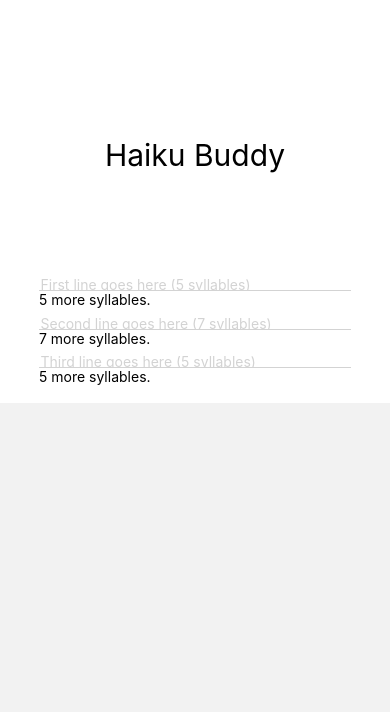
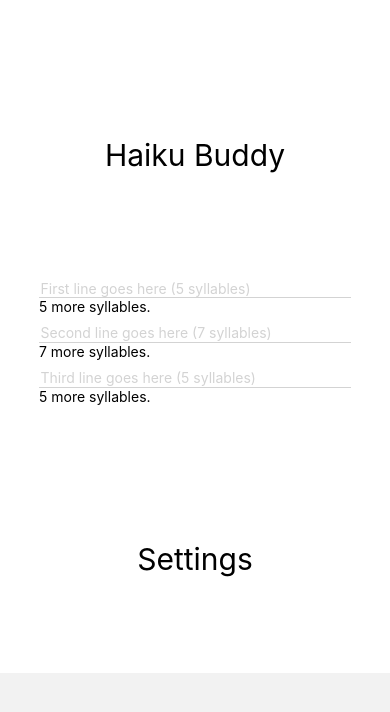
Before and after one commit to dillydally414/HaikuApp, a React Native app: screen /Home in a window 390 px wide. Shown: the top 712 px of the page. Built offline with nearby package versions, Linux system fonts and the light colour scheme.

Commit message:
add navigation

```diff
--- a/App.tsx
+++ b/App.tsx
@@ -2,8 +2,10 @@ import React from "react";
 import { NavigationContainer } from "@react-navigation/native";
 import Home from "./src/pages/Home";
 import { createNativeStackNavigator } from '@react-navigation/native-stack';
+import { RootStackParamList } from "./src/types";
+import Settings from "./src/pages/Settings";
 
-const Stack = createNativeStackNavigator();
+const Stack = createNativeStackNavigator<RootStackParamList>();
 
 export default function App() {
   return (
@@ -16,6 +18,10 @@ export default function App() {
             headerShown: false,
           }}
         />
+        <Stack.Screen
+          name="Settings"
+          component={Settings}
+        />
       </Stack.Navigator>
     </NavigationContainer>
   );
--- a/src/pages/Home.tsx
+++ b/src/pages/Home.tsx
@@ -2,7 +2,9 @@ import { StatusBar } from 'expo-status-bar';
 import styled from 'styled-components/native';
 import { Pressable, Text, View } from 'react-native';
 import Haiku from '../components/Haiku';
-import { useState } from 'react';
+import { ReactElement, useState } from 'react';
+import { NativeStackScreenProps } from '@react-navigation/native-stack';
+import { RootStackParamList } from '../types';
 
 const Container = styled(View)`
   align-items: center;
@@ -18,7 +20,10 @@ const Title = styled(Text)`
   padding: 35% 0 25%;
 `;
 
-export default function Home() {
+const Home = ({
+  navigation,
+}: NativeStackScreenProps<RootStackParamList, 'Home'>
+): ReactElement => {
   const [blur, setBlur] = useState(false);
   return (
     <Pressable onPress={() => setBlur(true)}>
@@ -28,7 +33,12 @@ export default function Home() {
         </Title>
         <StatusBar style="auto" />
         <Haiku blurHandler={[blur, setBlur]} />
+        <Title onPress={() => navigation.navigate('Settings')}>
+          Settings
+        </Title>
       </Container>
     </Pressable>
   );
-}
+};
+
+export default Home;
```
